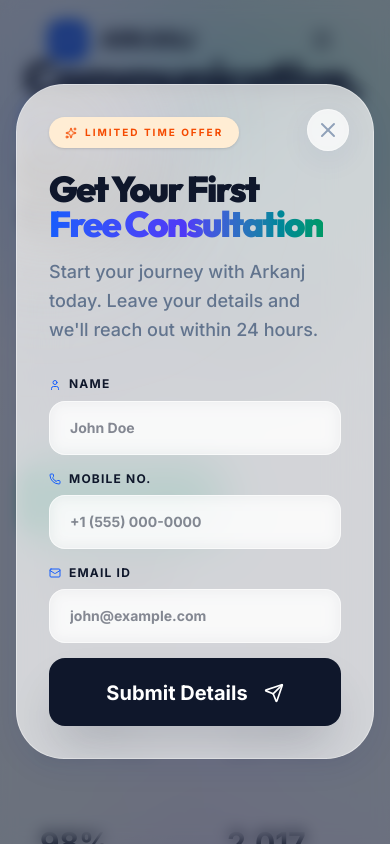
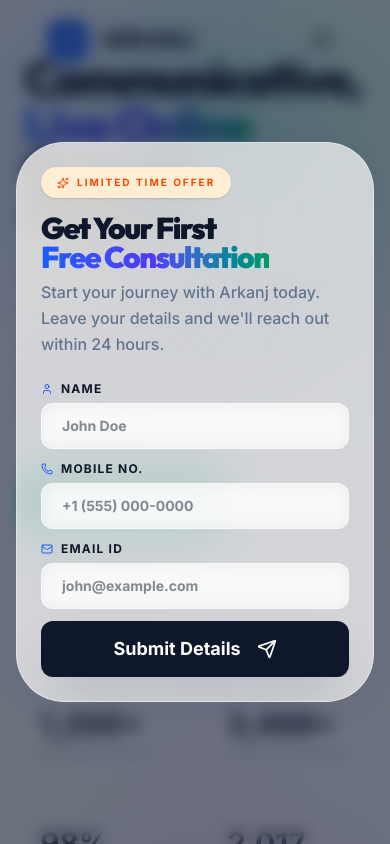
Before and after one commit to MariyRajiv/Arkanj_tech_v2, a React (Vite) app: page / in a window 390 px wide. Shown: the top 844 px of the page. Built offline with nearby package versions, Linux system fonts and the light colour scheme.

Commit message:
first commit

```diff
--- a/package.json
+++ b/package.json
@@ -23,6 +23,8 @@
     "@tailwindcss/vite": "^4.2.2",
     "@types/express": "^4.17.21",
     "@types/node": "^22.19.17",
+    "@types/react": "^19.2.14",
+    "@types/react-dom": "^19.2.3",
     "@vitejs/plugin-react": "^4.7.0",
     "autoprefixer": "^10.4.21",
     "tailwindcss": "^4.1.14",
--- a/src/components/LeadPopup.tsx
+++ b/src/components/LeadPopup.tsx
@@ -5,6 +5,7 @@
 export const LeadPopup = () => {
   const [isOpen, setIsOpen] = useState(false);
   const [isSubmitted, setIsSubmitted] = useState(false);
+  const [showCloseButton, setShowCloseButton] = useState(false);
 
   useEffect(() => {
     // Show popup after 3 seconds
@@ -17,6 +18,18 @@
 
     return () => clearTimeout(timer);
   }, []);
+
+  useEffect(() => {
+    let timer: NodeJS.Timeout;
+    if (isOpen) {
+      timer = setTimeout(() => {
+        setShowCloseButton(true);
+      }, 5000);
+    } else {
+      setShowCloseButton(false);
+    }
+    return () => clearTimeout(timer);
+  }, [isOpen]);
 
   const handleClose = () => {
     setIsOpen(false);
@@ -40,7 +53,6 @@
             initial={{ opacity: 0 }}
             animate={{ opacity: 1 }}
             exit={{ opacity: 0 }}
-            onClick={handleClose}
             className="absolute inset-0 bg-slate-900/60 backdrop-blur-sm"
           />
 
@@ -52,36 +64,43 @@
             className="relative w-full max-w-3xl glass rounded-[48px] overflow-hidden shadow-[0_40px_100px_-15px_rgba(0,0,0,0.3)] flex flex-col md:flex-row border-white/60"
           >
             {/* Close Button */}
-            <button
-              onClick={handleClose}
-              className="absolute top-6 right-6 z-10 p-2 glass hover:bg-white rounded-full text-slate-400 hover:text-slate-900 transition-all shadow-sm border-white/40"
-            >
-              <X className="w-6 h-6" />
-            </button>
+            <AnimatePresence>
+              {showCloseButton && (
+                <motion.button
+                  initial={{ opacity: 0, scale: 0.8 }}
+                  animate={{ opacity: 1, scale: 1 }}
+                  exit={{ opacity: 0, scale: 0.8 }}
+                  onClick={handleClose}
+                  className="absolute top-4 right-4 z-10 p-2 glass hover:bg-white rounded-full text-slate-400 hover:text-slate-900 transition-all shadow-sm border-white/40"
+                >
+                  <X className="w-6 h-6" />
+                </motion.button>
+              )}
+            </AnimatePresence>
 
             {/* Left Side: Form */}
-            <div className="flex-1 p-8 md:p-12 text-left relative overflow-hidden">
+            <div className="flex-1 p-6 md:p-8 text-left relative overflow-hidden">
               <div className="blob w-64 h-64 bg-orange-100 -top-20 -left-20 opacity-30" />
               <div className="relative z-10">
                 {!isSubmitted ? (
                   <>
-                    <div className="flex flex-wrap items-center gap-3 mb-6">
+                    <div className="flex flex-wrap items-center gap-3 mb-4">
                       <div className="inline-flex items-center gap-2 px-4 py-2 rounded-full bg-orange-100 text-orange-600 text-[10px] font-black uppercase tracking-[0.2em] shadow-sm">
                         <Sparkles className="w-3 h-3" />
                         <span>Limited Time Offer</span>
                       </div>
                     </div>
-                    <h2 className="text-4xl md:text-5xl font-black text-slate-900 mb-4 tracking-tighter leading-[0.95]">
+                    <h2 className="text-3xl md:text-4xl font-black text-slate-900 mb-2 tracking-tighter leading-[0.95]">
                       Get Your First <br />
                       <span className="text-gradient">Free Consultation</span>
                     </h2>
-                    <p className="text-lg text-slate-500 font-medium mb-8 leading-relaxed">
+                    <p className="text-base text-slate-500 font-medium mb-6 leading-relaxed">
                       Start your journey with Arkanj today. Leave your details and we'll reach out within 24 hours.
                     </p>
 
-                    <form onSubmit={handleSubmit} className="space-y-4">
-                      <div className="grid md:grid-cols-2 gap-4">
-                        <div className="space-y-2">
+                    <form onSubmit={handleSubmit} className="space-y-3">
+                      <div className="grid md:grid-cols-2 gap-3">
+                        <div className="space-y-1.5">
                           <label className="text-xs font-black text-slate-900 uppercase tracking-widest flex items-center gap-2">
                             <User className="w-3 h-3 text-blue-600" />
                             Name
@@ -90,10 +109,10 @@
                             required
                             type="text"
                             placeholder="John Doe"
-                            className="w-full px-5 py-4 bg-white/50 border border-white/60 rounded-2xl focus:outline-none focus:ring-4 focus:ring-blue-600/10 focus:border-blue-600 transition-all font-bold text-sm backdrop-blur-sm"
+                            className="w-full px-5 py-3 bg-white/50 border border-white/60 rounded-xl focus:outline-none focus:ring-4 focus:ring-blue-600/10 focus:border-blue-600 transition-all font-bold text-sm backdrop-blur-sm"
                           />
                         </div>
-                        <div className="space-y-2">
+                        <div className="space-y-1.5">
                           <label className="text-xs font-black text-slate-900 uppercase tracking-widest flex items-center gap-2">
                             <Phone className="w-3 h-3 text-blue-600" />
                             Mobile No.
@@ -102,11 +121,11 @@
                             required
                             type="tel"
                             placeholder="+1 (555) 000-0000"
-                            className="w-full px-5 py-4 bg-white/50 border border-white/60 rounded-2xl focus:outline-none focus:ring-4 focus:ring-blue-600/10 focus:border-blue-600 transition-all font-bold text-sm backdrop-blur-sm"
+                            className="w-full px-5 py-3 bg-white/50 border border-white/60 rounded-xl focus:outline-none focus:ring-4 focus:ring-blue-600/10 focus:border-blue-600 transition-all font-bold text-sm backdrop-blur-sm"
                           />
                         </div>
                       </div>
-                      <div className="space-y-2">
+                      <div className="space-y-1.5">
                         <label className="text-xs font-black text-slate-900 uppercase tracking-widest flex items-center gap-2">
                           <Mail className="w-3 h-3 text-blue-600" />
                           Email Id
@@ -114,12 +133,12 @@
                         <input
                           type="email"
                           placeholder="john@example.com"
-                          className="w-full px-5 py-4 bg-white/50 border border-white/60 rounded-2xl focus:outline-none focus:ring-4 focus:ring-blue-600/10 focus:border-blue-600 transition-all font-bold text-sm backdrop-blur-sm"
+                          className="w-full px-5 py-3 bg-white/50 border border-white/60 rounded-xl focus:outline-none focus:ring-4 focus:ring-blue-600/10 focus:border-blue-600 transition-all font-bold text-sm backdrop-blur-sm"
                         />
                       </div>
                       <button
                         type="submit"
-                        className="w-full md:w-auto px-12 py-5 bg-slate-900 hover:bg-blue-600 text-white font-black text-xl rounded-2xl transition-all shadow-2xl shadow-slate-900/20 flex items-center justify-center gap-4 group mt-4"
+                        className="w-full md:w-auto px-10 py-3.5 bg-slate-900 hover:bg-blue-600 text-white font-black text-lg rounded-xl transition-all shadow-2xl shadow-slate-900/20 flex items-center justify-center gap-4 group mt-2"
                       >
                         Submit Details
                         <Send className="w-5 h-5 group-hover:translate-x-1 group-hover:-translate-y-1 transition-transform" />
@@ -144,12 +163,12 @@
             <div className="hidden md:block w-[38%] bg-slate-900 relative overflow-hidden">
               <div className="absolute top-1/2 left-1/2 -translate-x-1/2 -translate-y-1/2 w-[150%] h-[150%] bg-blue-600/20 rounded-full blur-[100px]" />
 
-              <div className="relative h-full flex flex-col items-center justify-center p-12 text-center">
-                <div className="relative z-10 mb-10">
+              <div className="relative h-full flex flex-col items-center justify-center p-8 text-center">
+                <div className="relative z-10 mb-6">
                   <motion.div
                     animate={{ rotate: [6, 4, 6] }}
                     transition={{ duration: 4, repeat: Infinity, ease: "easeInOut" }}
-                    className="w-44 h-56 bg-white rounded-[32px] shadow-2xl overflow-hidden border-8 border-white"
+                    className="w-36 h-48 bg-white rounded-[24px] shadow-2xl overflow-hidden border-4 border-white"
                   >
                     <img
                       src="https://images.unsplash.com/photo-1552664730-d307ca884978?auto=format&fit=crop&w=400&q=80"
@@ -161,29 +180,29 @@
                   <motion.div
                     animate={{ rotate: [-12, -10, -12], scale: [1, 1.05, 1] }}
                     transition={{ duration: 5, repeat: Infinity, ease: "easeInOut" }}
-                    className="absolute -bottom-6 -left-6 w-24 h-24 bg-blue-600 rounded-[24px] shadow-2xl flex items-center justify-center text-white border-4 border-slate-900"
+                    className="absolute -bottom-4 -left-4 w-20 h-20 bg-blue-600 rounded-[18px] shadow-2xl flex items-center justify-center text-white border-4 border-slate-900"
                   >
-                    <Sparkles className="w-10 h-10" />
+                    <Sparkles className="w-8 h-8" />
                   </motion.div>
                 </div>
-                <h3 className="text-2xl font-black text-white mb-2 tracking-tighter relative z-10 leading-tight">
+                <h3 className="text-xl font-black text-white mb-1 tracking-tighter relative z-10 leading-tight">
                   Join 3,500+ <br /> Students
                 </h3>
-                <p className="text-sm text-blue-300 font-black uppercase tracking-widest relative z-10">
+                <p className="text-xs text-blue-300 font-black uppercase tracking-widest relative z-10">
                   Master German & Tech
                 </p>
 
                 {/* App Store Badges */}
-                <div className="mt-12 flex flex-col gap-3 relative z-10 w-full">
+                <div className="mt-8 flex flex-col gap-2 relative z-10 w-full">
                   {[
                     { label: 'Download on the', store: 'App Store' },
                     { label: 'Get it on', store: 'Google Play' }
                   ].map((badge, i) => (
-                    <div key={i} className="w-full h-12 bg-white/10 hover:bg-white/20 rounded-2xl flex items-center justify-center px-4 gap-3 cursor-pointer transition-all border border-white/10">
-                      <div className="w-5 h-5 bg-white rounded-full" />
+                    <div key={i} className="w-full h-10 bg-white/10 hover:bg-white/20 rounded-xl flex items-center justify-center px-4 gap-2 cursor-pointer transition-all border border-white/10">
+                      <div className="w-4 h-4 bg-white rounded-full" />
                       <div className="flex flex-col items-start leading-none">
-                        <span className="text-[8px] text-white/60 uppercase font-black tracking-widest">{badge.label}</span>
-                        <span className="text-sm text-white font-black">{badge.store}</span>
+                        <span className="text-[6px] text-white/60 uppercase font-black tracking-widest">{badge.label}</span>
+                        <span className="text-xs text-white font-black">{badge.store}</span>
                       </div>
                     </div>
                   ))}
```
Also changed, not shown: 1 other file (tests, documents, lock files or other folders).
